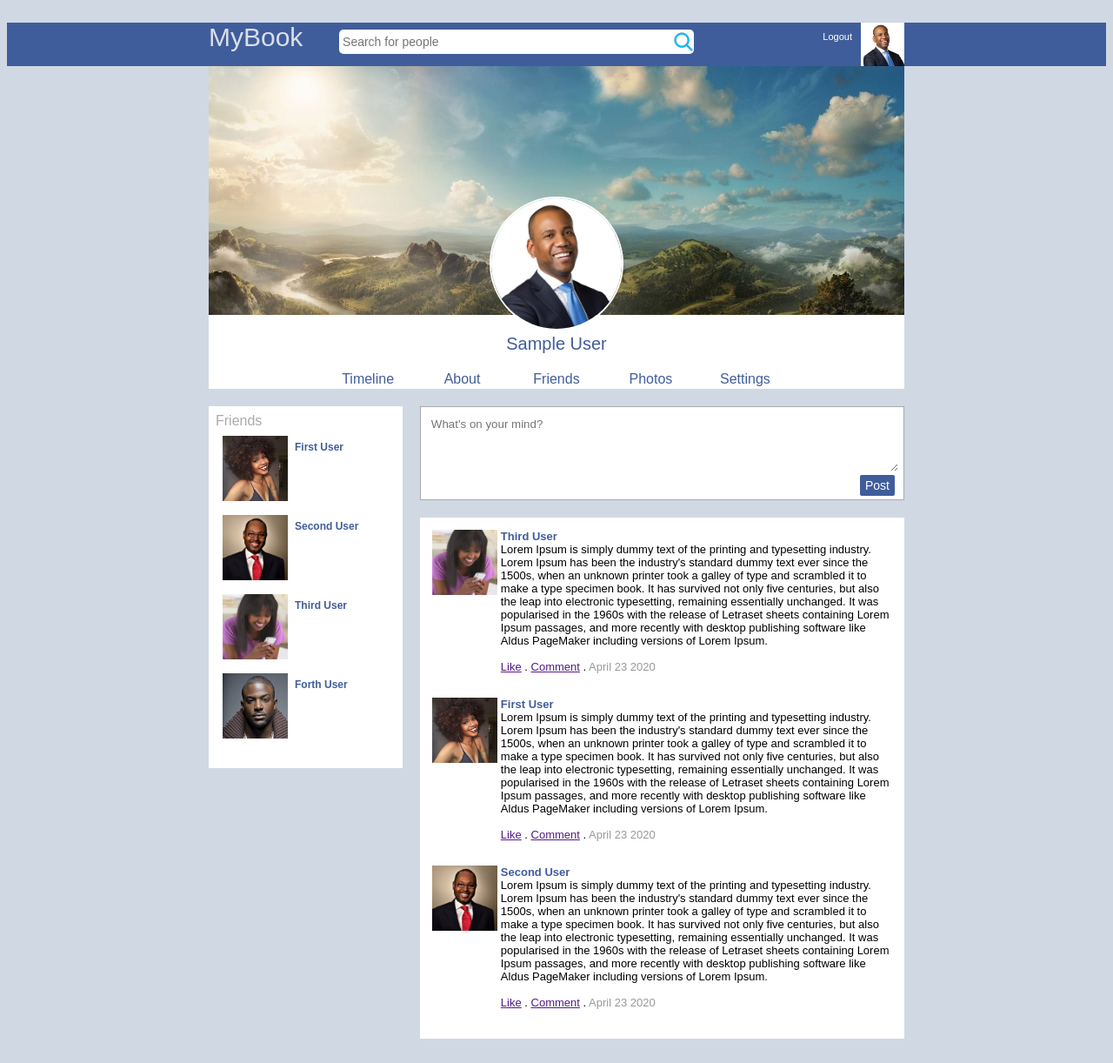
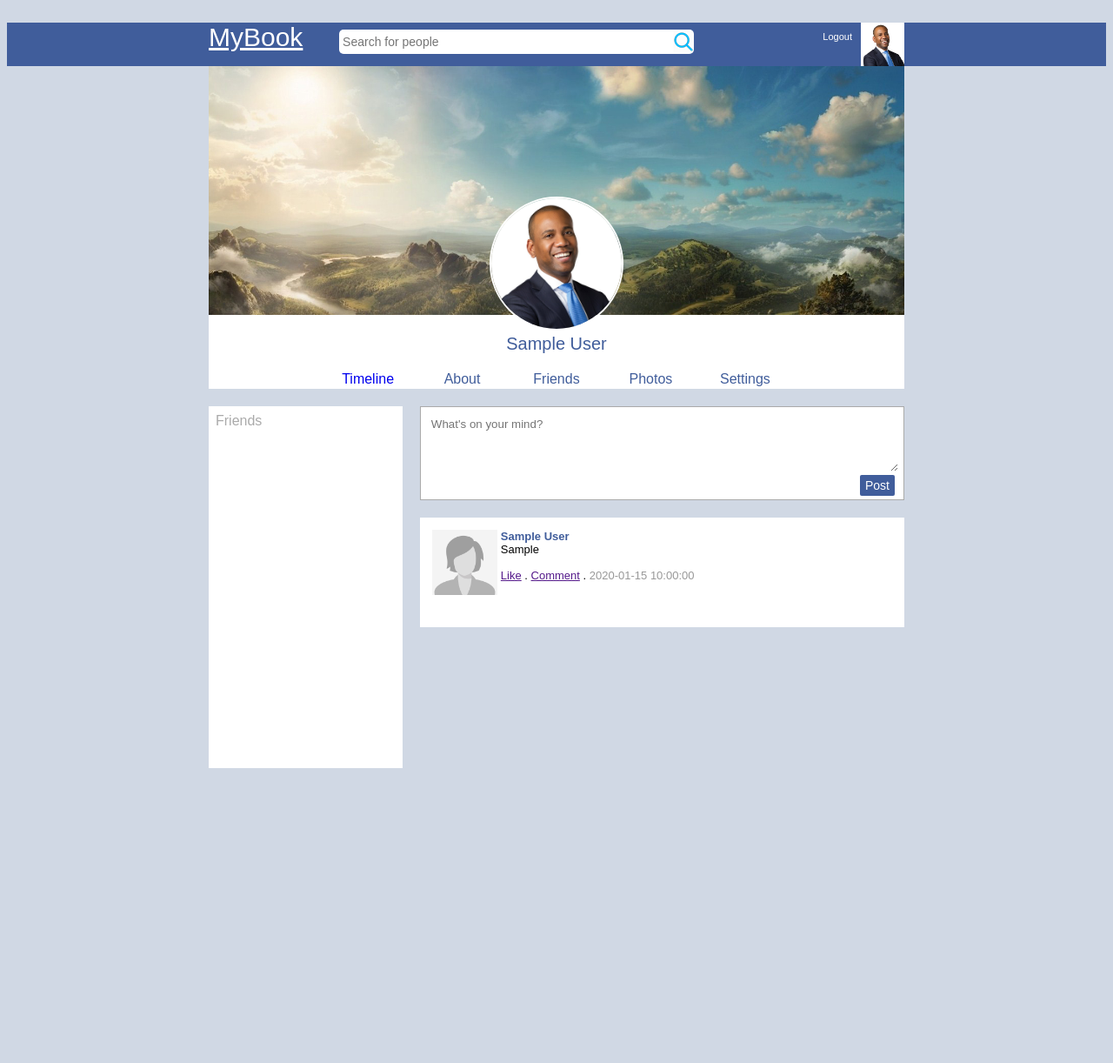
Before and after one commit to SimonMartineau/mybook_website_project, a PHP site: page /profile.php in a window 1280 px wide. Shown: the whole page at 87% size. After the commit the page ends 883 px from the top, so only its background shows below. Run offline with PHP 8.4, Linux system fonts and the light colour scheme; the visitor is signed in with stand-in values (Sample User, id 1); tables that the repository leaves empty or names only in its code hold one stand-in row (values such as "Sample post").

Commit message:
S: Made modifications to simplify login, header, and added links

```diff
--- a/classes/login.php
+++ b/classes/login.php
@@ -32,19 +32,24 @@ class Login{
     }
 
     public function check_login($id){
-        $query = "select userid from users where userid = '$id' limit 1";
+        if(is_numeric($id)){
 
-        // Send data to db
-        $DB = new Database();
-        $result = $DB->read($query);
+            $query = "select * from users where userid = '$id' limit 1";
 
-        if ($result){
-            return true; // The user was found
+            // Send data to db
+            $DB = new Database();
+            $result = $DB->read($query);
+
+            if($result){
+                $user_data = $result[0];
+                return $user_data; // The user was found
+            } else{
+                header("Location: login.php");
+                die; // Doesn't load the rest of the page
+            }
+        } else{  // Check if user is logged in
+            header("Location: login.php");
+            die;
         }
-
-        return false; // The user was not found
-
-
     }
 }
-?>
--- a/classes/post.php
+++ b/classes/post.php
@@ -22,6 +22,21 @@ class Post{
         return $this->error;
     }
 
+    public function get_post($id){
+        $query = "select * from posts where userid = '$id' order by id desc limit 10";
+
+        $DB = new Database();
+        $DB->save($query);
+
+        $result = $DB->read($query);
+
+        if($result){
+            return $result;
+        }else{
+            return false;
+        }
+    }
+
     private function create_postid(){
 
         $length = rand(4,19);
--- a/classes/user.php
+++ b/classes/user.php
@@ -19,6 +19,32 @@ class User{
             return false;
         }
     }
+
+    public function get_user($id){
+        $query = "select * from users where userid = '$id' limit 1";
+
+        $DB = new Database();
+        $result = $DB->read($query);
+
+        if($result){
+            return $result[0];
+        }else{ // Couldn't find user
+            return false;
+        }
+    }
+
+    public function get_friends($id){
+        $query = "select * from users where userid != '$id'";
+
+        $DB = new Database();
+        $result = $DB->read($query);
+
+        if($result){
+            return $result;
+        }else{ // Couldn't find user
+            return false;
+        }
+    }
 }
 
 
--- /dev/null
+++ b/header.php
@@ -0,0 +1,12 @@
+<!-- Top bar -->
+<br>
+<div id="blue_bar">
+    <div style="width: 800px; margin: auto; font-size: 30px;">
+        <a href="profile.php" style="color: white;">MyBook</a> &nbsp &nbsp
+        <input type="text" id="search_box" placeholder="Search for people">
+        <img src="social_images/user1.jpg" style="width: 50px; float:right;">
+        <a href="logout.php">
+            <span style="color: white; font-size:11px; float: right; margin: 10px;">Logout</span>
+        </a>
+    </div>
+</div>
--- a/login.php
+++ b/login.php
@@ -102,7 +102,7 @@ session_start(); // Important to use _SESSION variable
     <body style="font-family: sans-serif; background-color: #e9ebee">
         <div id="bar">
             <div style="font-size:40px;">MyBook</div>
-            <div id="signup_button">Sign up</div>
+            <a href="signup.php"><div id="signup_button">Sign up</div></a>
         </div>
 
         <div id="login_bar">
--- /dev/null
+++ b/post.php
@@ -0,0 +1,26 @@
+<div id="post">
+    <div>
+        <?php
+            $default_image_link = "";
+            if($ROW_USER['gender'] == "Male"){
+                $default_image_link = "social_images/user_male.jpg";
+            } else{
+                $default_image_link = "social_images/user_female.jpg";
+            }
+
+        ?>
+        <img src="<?php echo $default_image_link ?>" style="width: 75px; margin-right: 4px;">
+    </div>
+    <div>
+        <div style="font-weight: bold; color: #405d9b"><?php echo $ROW_USER['first_name'] . " " . $ROW_USER['last_name'] ?></div>
+        <?php echo $POST_ROW['post']?>
+
+        <br><br>
+
+        <a href="">Like</a> . <a href="">Comment</a> .
+        <span style="color: #999">  <!-- Span keeps the element in the same line-->
+            <?php echo $POST_ROW['date'] ?>
+        </span>
+
+    </div>
+</div>
--- a/profile.php
+++ b/profile.php
@@ -1,46 +1,40 @@
 <?php
 
     session_start();
-    //print_r(value: $_SESSION);
     include("classes/connect.php");
     include("classes/login.php");
     include("classes/user.php");
     include("classes/post.php");
 
-    // Check if user is logged in
-    if(isset($_SESSION['mybook_userid']) && is_numeric($_SESSION['mybook_userid'])){
-        $id = $_SESSION['mybook_userid'];
-        $login = new Login();
-        $result = $login->check_login($id);
-
-        if($result){
-            // User is logged in. Retrieve user data
-            $user = new User();
-            $user_data = $user->get_data($id);
-
-            // If we fail to get user data, redirect to login to try again
-            if(!$user_data){
-                header("Location: login.php");
-                die;
-            }
-
-        } else{
-            header("Location: login.php");
-            die; // Doesn't load the rest of the page
-        }
-
-    }else{
-        header("Location: login.php");
-        die; // Doesn't load the rest of the page
-    }
+    $id = $_SESSION['mybook_userid'];
+    $login = new Login();
+    $user_data = $login->check_login($id);
 
     // Posting starts here
     if($_SERVER['REQUEST_METHOD'] == "POST"){
         $post = new Post();
-        $id = $_SESSION['mybook_userid'];
         $result = $post->create_post($id, $_POST);
 
+        if($result == ""){
+            header("Location: profile.php");
+            die;
+        } else{
+            echo "<div style='text-align:center; font-size:12px; color:white; background-color:grey;'> ";
+            echo "The following errors occured:<br><br>";
+            echo $errors;
+            echo "</div>";
+        }
     }
+
+    // Collect posts
+    $post = new Post();
+    $posts = $post->get_post($id);
+
+    // Collect friends
+    $user = new User();
+    $friends = $user->get_friends($id);
+
+
 
 
 ?>
@@ -145,17 +139,7 @@
     <body style="font-family: sans-serif ; background-color: #d0d8e4;">
 
         <!-- Top bar -->
-        <br>
-        <div id="blue_bar">
-            <div style="width: 800px; margin: auto; font-size: 30px;">
-                MyBook &nbsp &nbsp
-                <input type="text" id="search_box" placeholder="Search for people">
-                <img src="social_images/user1.jpg" style="width: 50px; float:right;">
-                <a href="logout.php">
-                    <span style="color: white; font-size:11px; float: right; margin: 10px;">Logout</span>
-                </a>
-            </div>
-        </div>
+        <?php include("header.php"); ?>
 
         <!-- Cover area -->
         <div style="width: 800px; min-height: 400px; margin:auto;">
@@ -165,7 +149,7 @@
                 <br>
                 <div style="font-size: 20px"><?php echo $user_data['first_name'] . " " . $user_data['last_name']?></div>
                 <br>
-                <div id="menu_buttons">Timeline</div>
+                <a href="index.php"><div id="menu_buttons">Timeline</div></a>
                 <div id="menu_buttons">About</div>
                 <div id="menu_buttons">Friends</div>
                 <div id="menu_buttons">Photos</div>
@@ -181,29 +165,14 @@
                     <div id="friends_bar">
                         Friends <br>
 
-                        <div id="friends">
-                            <img id="friends_img" src="social_images/selfie.jpg">
-                            <br>
-                            First User
-                        </div>
+                        <?php
+                            if($friends){
+                                foreach($friends as $FRIEND_ROW){
+                                    include("user.php");
+                                }
+                            }
+                        ?>
 
-                        <div id="friends">
-                            <img id="friends_img" src="social_images/user2.jpg">
-                            <br>
-                            Second User
-                        </div>
-
-                        <div id="friends">
-                            <img id="friends_img" src="social_images/user3.jpg">
-                            <br>
-                            Third User
-                        </div>
-
-                        <div id="friends">
-                            <img id="friends_img" src="social_images/user4.jpg">
-                            <br>
-                            Forth User
-                        </div>
                     </div>
                 </div>
 
@@ -219,52 +188,18 @@
                         </form>
                     </div>
 
-                    <!-- Posts -->
+                    <!-- Displaying posts -->
                     <div id="post_bar">
 
-                        <!-- Post 1 -->
-                        <div id="post">
-                            <div>
-                                <img src="social_images/user3.jpg" style="width: 75px; margin-right: 4px;">
-                            </div>
-                            <div>
-                                <div style="font-weight: bold; color: #405d9b">Third User</div>
-                            Lorem Ipsum is simply dummy text of the printing and typesetting industry. Lorem Ipsum has been the industry's standard dummy text ever since the 1500s, when an unknown printer took a galley of type and scrambled it to make a type specimen book. It has survived not only five centuries, but also the leap into electronic typesetting, remaining essentially unchanged. It was popularised in the 1960s with the release of Letraset sheets containing Lorem Ipsum passages, and more recently with desktop publishing software like Aldus PageMaker including versions of Lorem Ipsum.
-                            <br><br>
-                            <a href="">Like</a> . <a href="">Comment</a> . <span style="color: #999">April 23 2020</span> <!-- Span keeps the element in the same line-->
-
-                            </div>
-                        </div>
-
-                        <!-- Post 2 -->
-                        <div id="post">
-                            <div>
-                                <img src="social_images/selfie.jpg" style="width: 75px; margin-right: 4px;">
-                            </div>
-                            <div>
-                                <div style="font-weight: bold; color: #405d9b">First User</div>
-                            Lorem Ipsum is simply dummy text of the printing and typesetting industry. Lorem Ipsum has been the industry's standard dummy text ever since the 1500s, when an unknown printer took a galley of type and scrambled it to make a type specimen book. It has survived not only five centuries, but also the leap into electronic typesetting, remaining essentially unchanged. It was popularised in the 1960s with the release of Letraset sheets containing Lorem Ipsum passages, and more recently with desktop publishing software like Aldus PageMaker including versions of Lorem Ipsum.
-                            <br><br>
-                            <a href="">Like</a> . <a href="">Comment</a> . <span style="color: #999">April 23 2020</span> <!-- Span keeps the element in the same line-->
-
-                            </div>
-                        </div>
-
-                        <!-- Post 3 -->
-                        <div id="post">
-                            <div>
-                                <img src="social_images/user2.jpg" style="width: 75px; margin-right: 4px;">
-                            </div>
-                            <div>
-                                <div style="font-weight: bold; color: #405d9b">Second User</div>
-                            Lorem Ipsum is simply dummy text of the printing and typesetting industry. Lorem Ipsum has been the industry's standard dummy text ever since the 1500s, when an unknown printer took a galley of type and scrambled it to make a type specimen book. It has survived not only five centuries, but also the leap into electronic typesetting, remaining essentially unchanged. It was popularised in the 1960s with the release of Letraset sheets containing Lorem Ipsum passages, and more recently with desktop publishing software like Aldus PageMaker including versions of Lorem Ipsum.
-                            <br><br>
-                            <a href="">Like</a> . <a href="">Comment</a> . <span style="color: #999">April 23 2020</span> <!-- Span keeps the element in the same line-->
-
-                            </div>
-                        </div>
-
-
+                        <?php
+                            if($posts){
+                                foreach($posts as $POST_ROW){
+                                    $user = new User();
+                                    $ROW_USER = $user->get_user($POST_ROW['userid']); // important user data
+                                    include("post.php");
+                                }
+                            }
+                        ?>
 
                     </div>
 
```
Also changed, not shown: index.php (renamed from timeline.php, +18 -9 lines), user.php (added, +14 -0 lines), social_images/user_female.jpg (added), social_images/user_male.jpg (added).
